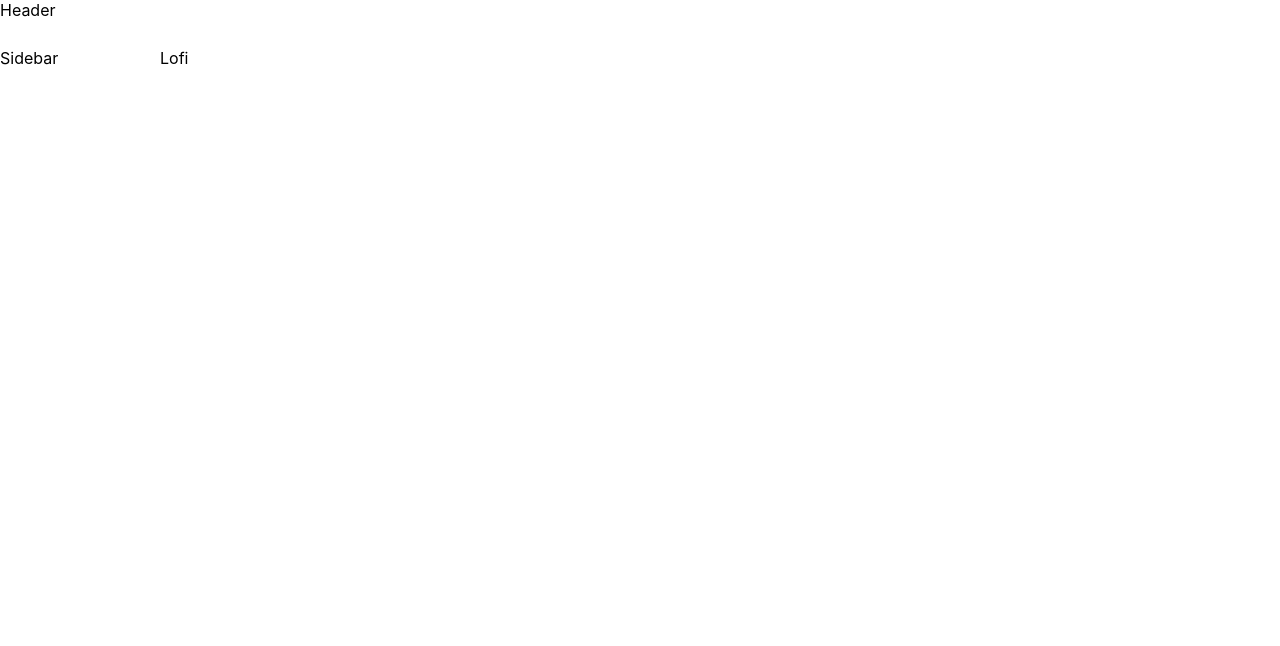
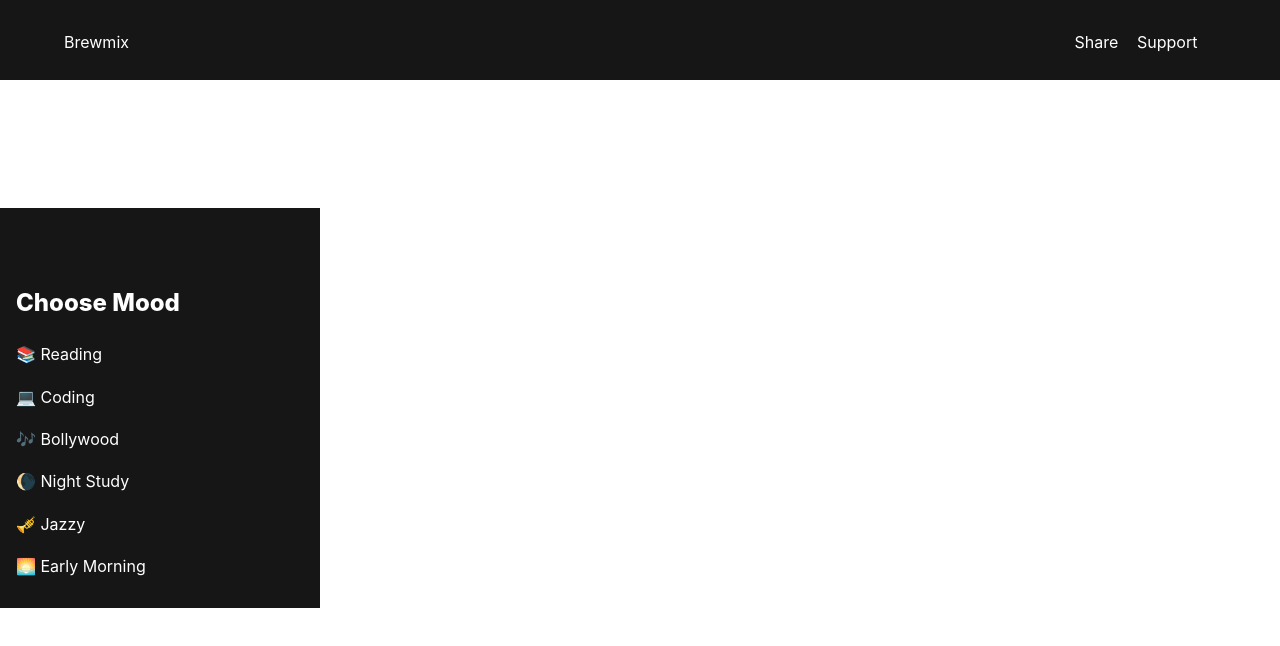
Before and after one commit to S-ayanide/Brewmix, a React (Create React App) app: page / in a window 1280 px wide. Shown: the top 646 px of the page. Built offline with nearby package versions, Linux system fonts and the light colour scheme.

Commit message:
Adding sidebar and header
Signed-off-by: Sayan Mondal <sayan@chaosnative.com>

```diff
--- a/package.json
+++ b/package.json
@@ -5,6 +5,7 @@
   "dependencies": {
     "react": "^17.0.2",
     "react-dom": "^17.0.2",
+    "react-player": "^2.9.0",
     "react-scripts": "5.0.0"
   },
   "scripts": {
--- a/src/components/Header/index.jsx
+++ b/src/components/Header/index.jsx
@@ -1,7 +1,35 @@
 import React from 'react'
+import './styles.css'
 
 const Header = () => {
-  return <div>Header</div>
+  return (
+    <div className="head">
+      <div
+        style={{
+          display: 'flex',
+          width: '90%',
+          margin: '0 auto',
+          padding: '1rem 0',
+          justifyContent: 'space-between',
+        }}
+      >
+        <div style={{ padding: '1rem 0' }}>Brewmix</div>
+
+        <ul
+          style={{
+            display: 'flex',
+            textDecoration: 'none',
+            listStyle: 'none',
+            width: '10rem',
+            justifyContent: 'space-evenly',
+          }}
+        >
+          <li>Share</li>
+          <li>Support</li>
+        </ul>
+      </div>
+    </div>
+  )
 }
 
 export default Header
--- /dev/null
+++ b/src/components/Header/styles.css
@@ -0,0 +1,9 @@
+.head {
+  background: #161616;
+  position: absolute;
+  z-index: 10;
+  top: 0;
+  width: 100vw;
+  height: 5rem;
+  color: white;
+}
--- a/src/components/Lofi/index.jsx
+++ b/src/components/Lofi/index.jsx
@@ -1,7 +1,27 @@
 import React from 'react'
+import ReactPlayer from 'react-player'
+import './styles.css'
 
 const Lofi = () => {
-  return <div>Lofi</div>
+  return (
+    <div className="frame">
+      <ReactPlayer
+        width="100%"
+        height="100%"
+        playing
+        control={false}
+        volume={1}
+        url="https://www.youtube.com/embed/5qap5aO4i9A"
+        config={{
+          file: {
+            attributes: {
+              autoPlay: true,
+            },
+          },
+        }}
+      />
+    </div>
+  )
 }
 
 export default Lofi
--- /dev/null
+++ b/src/components/Lofi/styles.css
@@ -0,0 +1,8 @@
+.frame {
+  position: absolute;
+  overflow: hidden;
+  top: 0;
+  left: 0;
+  width: 100%;
+  height: 100%;
+}
--- a/src/components/Sidebar/index.jsx
+++ b/src/components/Sidebar/index.jsx
@@ -1,7 +1,22 @@
 import React from 'react'
+import './styles.css'
 
 const Sidebar = () => {
-  return <div>Sidebar</div>
+  return (
+    <div className="sidebar">
+      <div className="container">
+        <div className="sidebar-header">Choose Mood</div>
+        <ul className="sidebar-menu">
+          <li className="sidebar-menu-item">📚 Reading</li>
+          <li className="sidebar-menu-item">💻 Coding</li>
+          <li className="sidebar-menu-item">🎶 Bollywood</li>
+          <li className="sidebar-menu-item">🌘 Night Study</li>
+          <li className="sidebar-menu-item">🎺 Jazzy</li>
+          <li className="sidebar-menu-item">🌅 Early Morning</li>
+        </ul>
+      </div>
+    </div>
+  )
 }
 
 export default Sidebar
--- /dev/null
+++ b/src/components/Sidebar/styles.css
@@ -0,0 +1,34 @@
+.sidebar {
+  background: #161616;
+  position: absolute;
+  z-index: 20;
+  top: 20vh;
+  width: 20rem;
+  height: 30vh;
+  color: white;
+}
+
+.container {
+  margin-top: -5rem;
+}
+
+.sidebar-header {
+  font-weight: 800;
+  font-size: 1.5rem;
+  margin-left: 1rem;
+}
+
+.sidebar-menu {
+  text-decoration: none;
+  list-style: none;
+  padding: 0;
+}
+
+.sidebar-menu-item {
+  padding: 0.7rem 0 0.7rem 1rem;
+}
+
+.sidebar-menu-item:hover {
+  background: #484848;
+  cursor: pointer;
+}
```
Also changed, not shown: src/data/index.js (added, +31 -0 lines), 1 other file (tests, documents, lock files or other folders).
